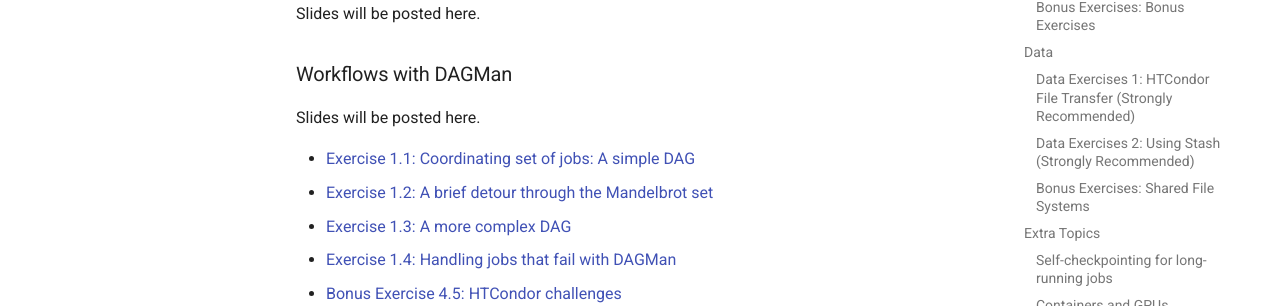
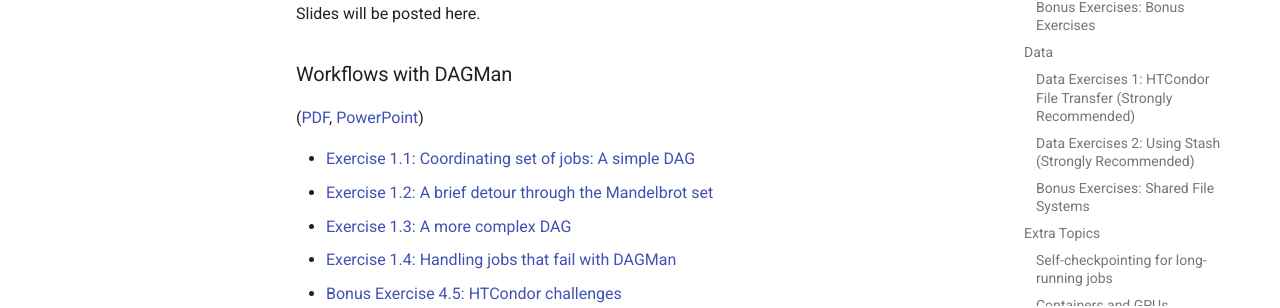
Before and after one commit to osg-htc/virtual-school-2021, an MkDocs documentation site: the page built from docs/materials/index.md, in a window 1280 px wide and 900 px high, scrolled down 2435 px. Shown: the part 525-833 px from the top of the window. Built offline with MkDocs 1.6.1 and Material for MkDocs 9.7.7, drawn with Linux system fonts in a browser that asks for light colours.

Commit message:
links to dagman slides

```diff
--- a/docs/materials/index.md
+++ b/docs/materials/index.md
@@ -106,7 +106,8 @@
 
 ### Workflows with DAGMan
 
-Slides will be posted here.
+([PDF](workflows/files/osgvs21-bonus-dagman.pdf),
+[PowerPoint](workflows/files/osgvs21-bonus-dagman.pptx))
 
 - [Exercise 1.1: Coordinating set of jobs: A simple DAG](workflows/part1-ex1-simple-dag.md)
 - [Exercise 1.2: A brief detour through the Mandelbrot set](workflows/part1-ex2-mandelbrot.md)
```
